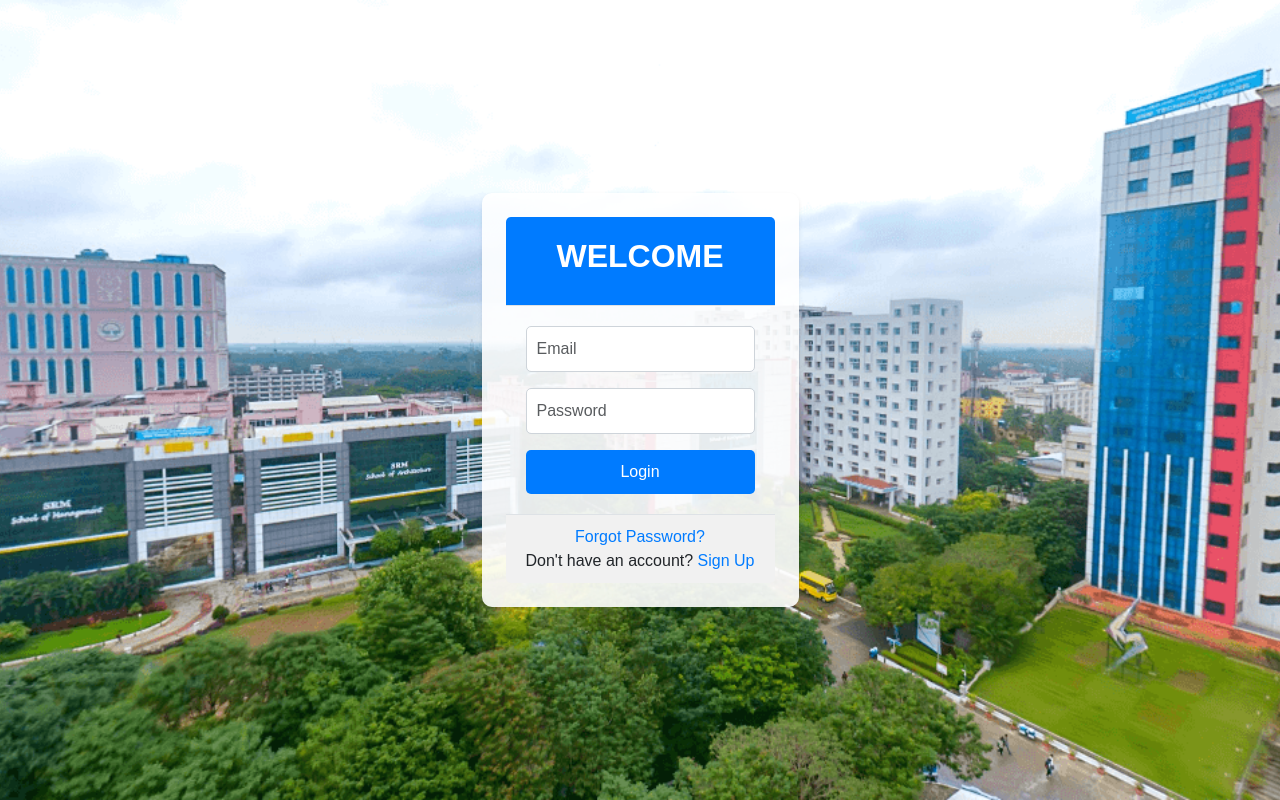
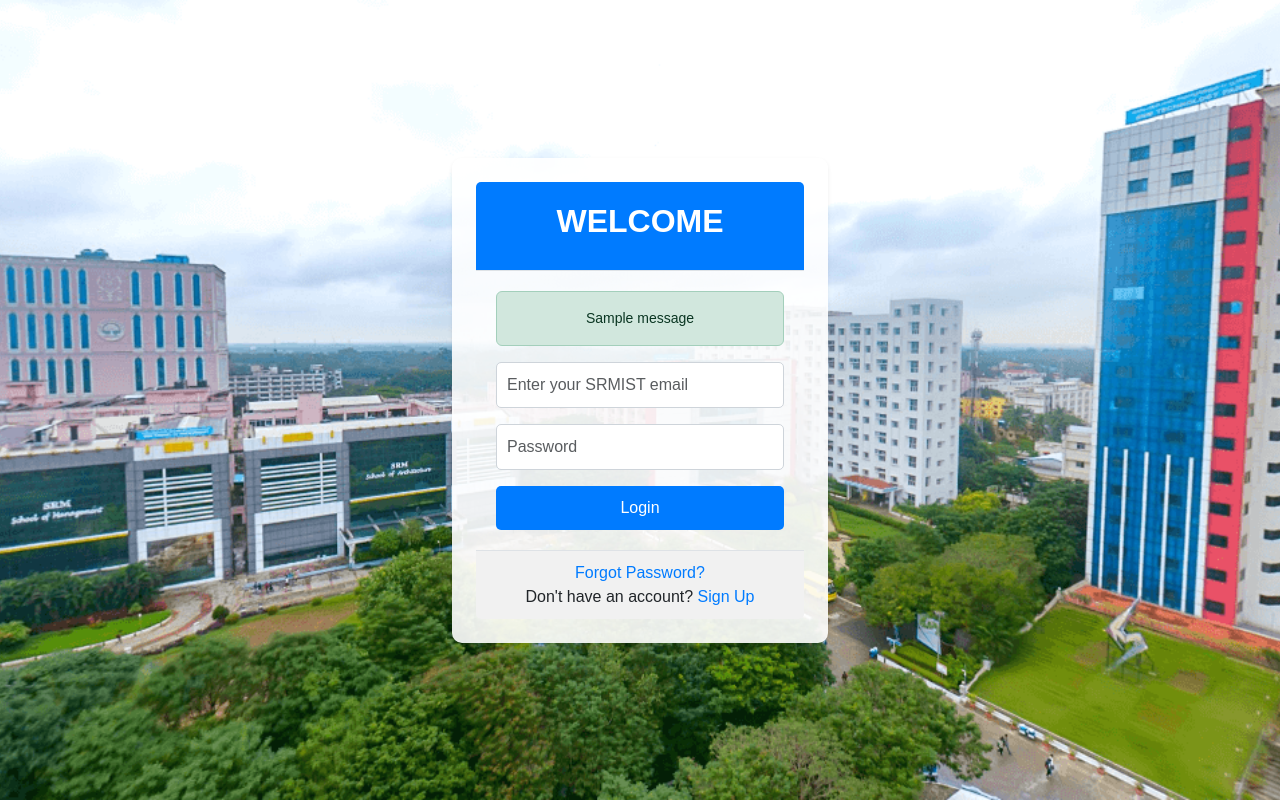
Before and after one commit to Brindhalakshmi17/mini-project, a Flask app: page /login in a window 1280 px wide. Run offline with Flask 3, Linux system fonts and the light colour scheme; one stand-in notice (Sample message) is shown.

Commit message:
fix:login email bug

```diff
--- a/app.py
+++ b/app.py
@@ -17,7 +17,6 @@ app.secret_key = "YourSecretKey"
 firebaseConfig = {
    #paste 1
 
-
 }
 firebase = pyrebase.initialize_app(firebaseConfig)
 auth = firebase.auth()
@@ -26,7 +25,6 @@ database = firebase.database()
 cred = credentials.Certificate("firebase_key.json")
 firebase_admin.initialize_app(cred, {
   #paste 2
-
 
 })
 tutor_ref = db.reference('tutors')
@@ -218,6 +216,11 @@ def login():
         email = request.form['email']
         password = request.form['password']
 
+        # Email validation
+        if not is_valid_email(email):
+            flash("Please use your SRMIST email for login.", "danger")
+            return render_template('login.html')
+
         try:
             # Attempt to sign in with Firebase Authentication
             user = auth.sign_in_with_email_and_password(email, password)
@@ -236,7 +239,7 @@ def login():
             if tutors:
                 for tutor_id, tutor_data in tutors.items():
                     if tutor_data['email'] == email:
-                        session['tutor_id'] = tutor_id  # Set tutor ID in session for dashboard route
+                        session['tutor_id'] = tutor_id
                         return redirect(url_for('tutor_students', tutor_id=tutor_id))
 
             # Check if the user is an admin
@@ -250,18 +253,10 @@ def login():
 
         except Exception as e:
             # Error handling and feedback for the login form
-            error = "Invalid email or password. Please try again."
-            return render_template('login.html', error=error)
+            flash("Invalid email or password. Please try again.", "danger")
+            return render_template('login.html')
 
     return render_template('login.html')
-
-
-def get_user_data(user_id):
-    ref = db.reference(f'users/{user_id}')
-    user_snapshot = ref.get()
-    if user_snapshot:
-        return user_snapshot
-    return None
 
 @app.route('/forgot_password', methods=['GET', 'POST'])
 def forgot_password():
--- a/templates/login.html
+++ b/templates/login.html
@@ -7,18 +7,40 @@
     <!-- Bootstrap CSS -->
     <link href="https://cdn.jsdelivr.net/npm/bootstrap@5.3.0/dist/css/bootstrap.min.css" rel="stylesheet">
     <link rel="stylesheet" href="{{ url_for('static', filename='login.css') }}">
+    <style>
+        /* Style for flash messages */
+        .flash-message {
+            margin-bottom: 1rem;
+            font-size: 0.875rem;
+        }
+    </style>
 </head>
 
 <body>
     <div class="container d-flex justify-content-center align-items-center min-vh-100">
-        <div class="card shadow-sm p-4">
+        <div class="card shadow-sm p-4" style="width: 100%; max-width: 400px;">
             <div class="card-header text-center">
-                <h2></h2> <!-- Empty header for WELCOME message -->
+
             </div>
+
+
             <div class="card-body">
+                <!-- Display flash messages from the backend -->
+                 <div class="flash-message">
+                {% with messages = get_flashed_messages(with_categories=true) %}
+                    {% if messages %}
+                        {% for category, message in messages %}
+                            <div class="alert alert-{{ category }} flash-message text-center" role="alert">
+                                {{ message }}
+                            </div>
+                        {% endfor %}
+                    {% endif %}
+                {% endwith %}
+             </div>
+
                 <form class="login-form" action="/login" method="POST">
                     <div class="mb-3">
-                        <input class="form-control" type="email" name="email" placeholder="Email" required>
+                        <input class="form-control" type="email" name="email" id="email" placeholder="Enter your SRMIST email" required>
                     </div>
                     <div class="mb-3">
                         <input class="form-control" type="password" name="password" placeholder="Password" required>
```
